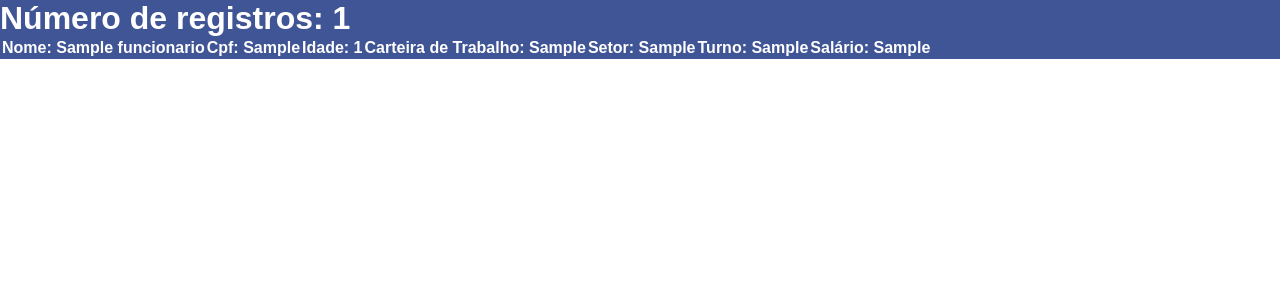
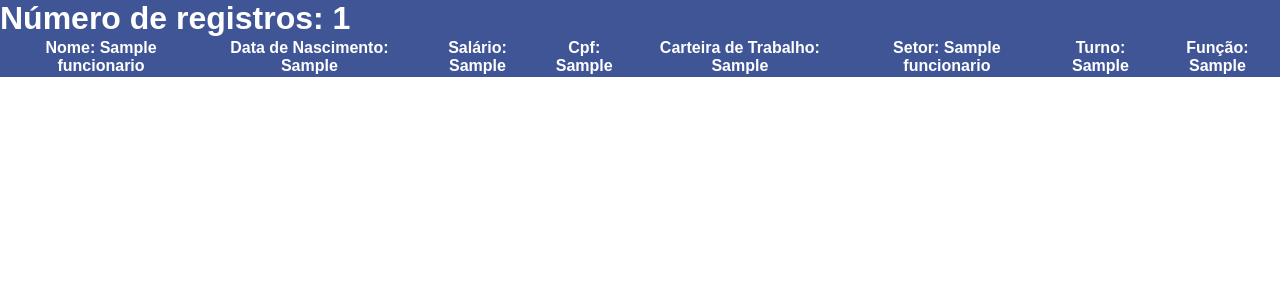
Before and after one commit to theonicoleli/Rh-System-WEB, a PHP site: page / in a window 1280 px wide. Shown: the part 63-363 px from the top of the page. Run offline with PHP 8.4, Linux system fonts and the light colour scheme; tables that the repository leaves empty or names only in its code hold one stand-in row (values such as "Sample post"); lists and menus that the app fills with data are empty; some web fonts are replaced.

```diff
--- a/RhSystem/src/bd/connectionBD.php
+++ b/RhSystem/src/bd/connectionBD.php
@@ -2,7 +2,7 @@
     $servername = "localhost:3306";
     $username = "root";
     $password = "PUC@1234";
-    $database = "RHBD";
+    $database = "PJBL";
 
     $conn = new mysqli($servername, $username, $password, $database);
     if ($conn->connect_error) {
--- a/RhSystem/src/public/index.php
+++ b/RhSystem/src/public/index.php
@@ -5,7 +5,7 @@
     <meta name="viewport" content="width=device-width, initial-scale=1.0">
     <link rel="stylesheet" href="styles/style.css">
     <link rel="preconnect" href="https://fonts.googleapis.com">
-    <link rel="preconnect" href="https://fonts.gstatic.com" crossorigin>
+    <link rel="preconnect" href="https:fonts.gstatic.com" crossorigin>
     <link href="https://fonts.googleapis.com/css2?family=Tilt+Neon&display=swap" rel="stylesheet">
     <title>Pessoas Empresa</title>
 </head>
@@ -23,7 +23,7 @@
         include(__DIR__ . '/../bd/connectionBD.php');
 
         if (isset($conn) && $conn) {
-            $sql = "SELECT nome, cpf, idade, carteiratrab, setor, turno, salario FROM Funcionario";
+            $sql = "SELECT nome, datanasc, salario, cpf, carteiratrabalho, nomesetor, turno, funcao FROM Funcionarios";
             $result = $conn->query($sql);
 
             if ($result) {
@@ -39,18 +39,19 @@
         <?php
         if ($num_rows > 0) {
             ?>
-            <table>
+            <table class="tabela-funcionarios">
             <?php
             while ($row = $result->fetch_assoc()) {
                 ?>
                 <tr>
-                    <th>Nome: <?php echo $row['nome']; ?> </td>
-                    <th>Cpf: <?php echo $row['cpf']; ?> </td>
-                    <th>Idade: <?php echo $row['idade']; ?> </td>
-                    <th>Carteira de Trabalho: <?php echo $row['carteiratrab']; ?> </th>
-                    <th>Setor: <?php echo $row['setor']; ?> </th>
+                    <th>Nome: <?php echo $row['nome']; ?> </th>
+                    <th>Data de Nascimento: <?php echo $row['datanasc']; ?> </th>
+                    <th>Salário: <?php echo $row['salario']; ?> </th>
+                    <th>Cpf: <?php echo $row['cpf']; ?> </th>
+                    <th>Carteira de Trabalho: <?php echo $row['carteiratrabalho']; ?> </th>
+                    <th>Setor: <?php echo $row['nomesetor']; ?> </th>
                     <th>Turno: <?php echo $row['turno']; ?> </th>
-                    <th>Salário: <?php echo $row['salario']; ?> </th>
+                    <th>Função: <?php echo $row['funcao']; ?> </th>
                 </tr>
                 <?php
             }
--- a/RhSystem/src/public/styles/style.css
+++ b/RhSystem/src/public/styles/style.css
@@ -27,3 +27,8 @@
     background-color: rgb(64, 85, 150);
     color: white;
 }
+
+.tabela-funcionarios {
+    margin: auto;
+    display: flex;
+}
```
Also changed, not shown: RhSystem/src/public/addPessoa.php (+6 -4 lines), RhSystem/src/public/linkingNewPerson.php (+18 -6 lines).
